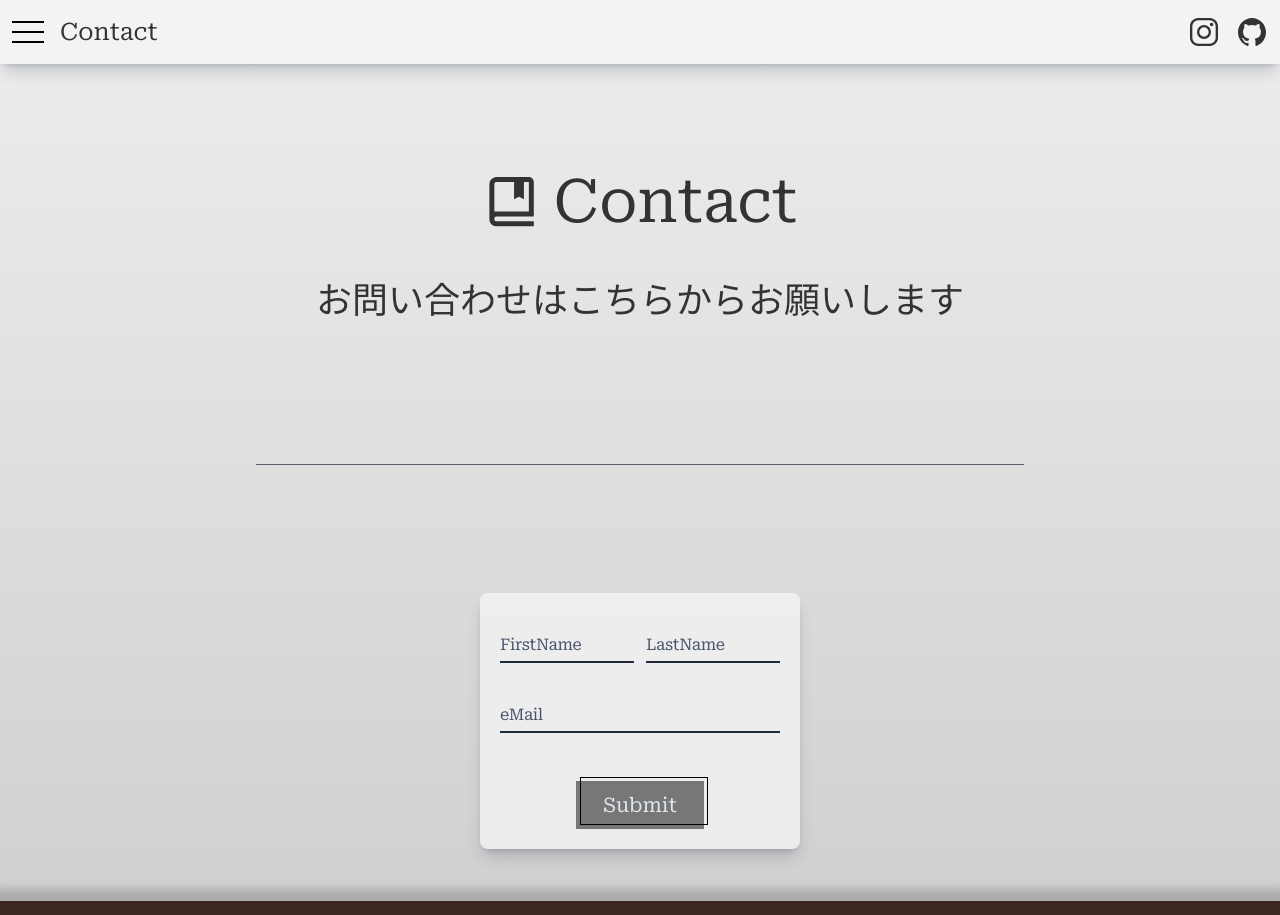
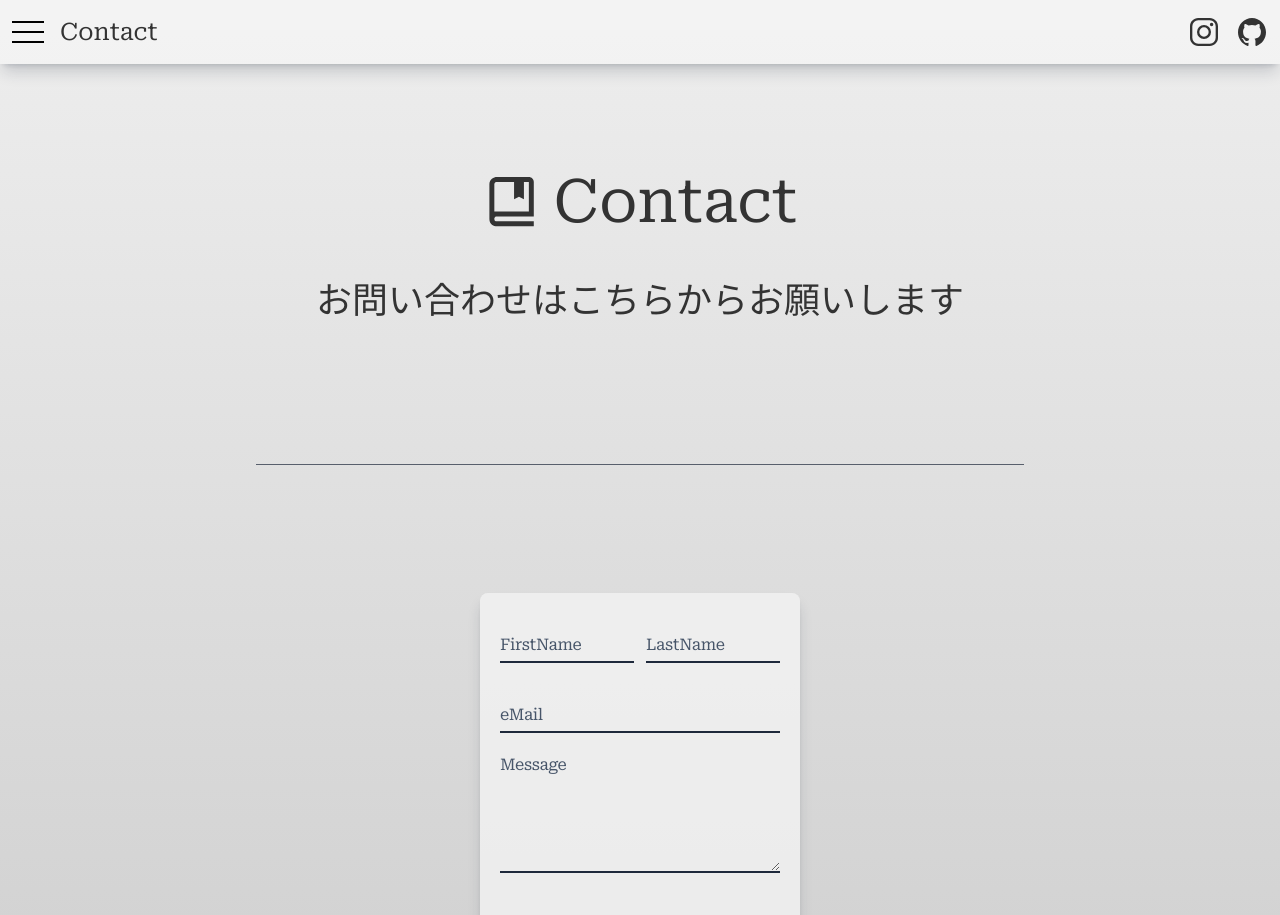
Before and after one commit to haruki26/react-next-portfolio, a Next.js app: page /contact in a window 1280 px wide. Shown: the top 915 px of the page. Built offline with nearby package versions, Linux system fonts and the light colour scheme.

Commit message:
message欄を作成

```diff
--- a/src/components/ContactForm/index.tsx
+++ b/src/components/ContactForm/index.tsx
@@ -9,7 +9,7 @@ type LabelProps = {
     target: string;
 }
 
-const Label: React.FC<LabelProps> = ({ target }) => {
+const InputForm: React.FC<LabelProps> = ({ target }) => {
     const [inputValue, setInputValue] = useState("");
     const [isFocused, setIsFocused] = useState(false);
 
@@ -50,10 +50,20 @@ const ContactForm: React.FC = () => {
         )}>
             <div className="flex flex-col gap-5">
                 <div className="flex gap-3">
-                    <Label target="FirstName" />
-                    <Label target="LastName" />
+                    <InputForm target="FirstName" />
+                    <InputForm target="LastName" />
                 </div>
-                <Label target="eMail" />
+                <InputForm target="eMail" />
+                <div className="flex flex-col gap-0">
+                    <label htmlFor="message" className="font-roboto text-slate-600 text-md tracking-tight">
+                        Message
+                    </label>
+                    <textarea
+                        id="message"
+                        name="message"
+                        className="px-2 w-full h-24 border-b-2 bg-inherit border-slate-800 focus:bg-stone-300/75 focus:outline-none"
+                    />
+                </div>
                 <Button type="submit" className="w-32 h-12 mx-auto mt-7 before:translate-x-[4px] before:-translate-y-[4px]">
                     <div className="w-full h-full flex justify-center items-center">
                         <span className="font-roboto text-xl text-slate-200">Submit</span>
```
